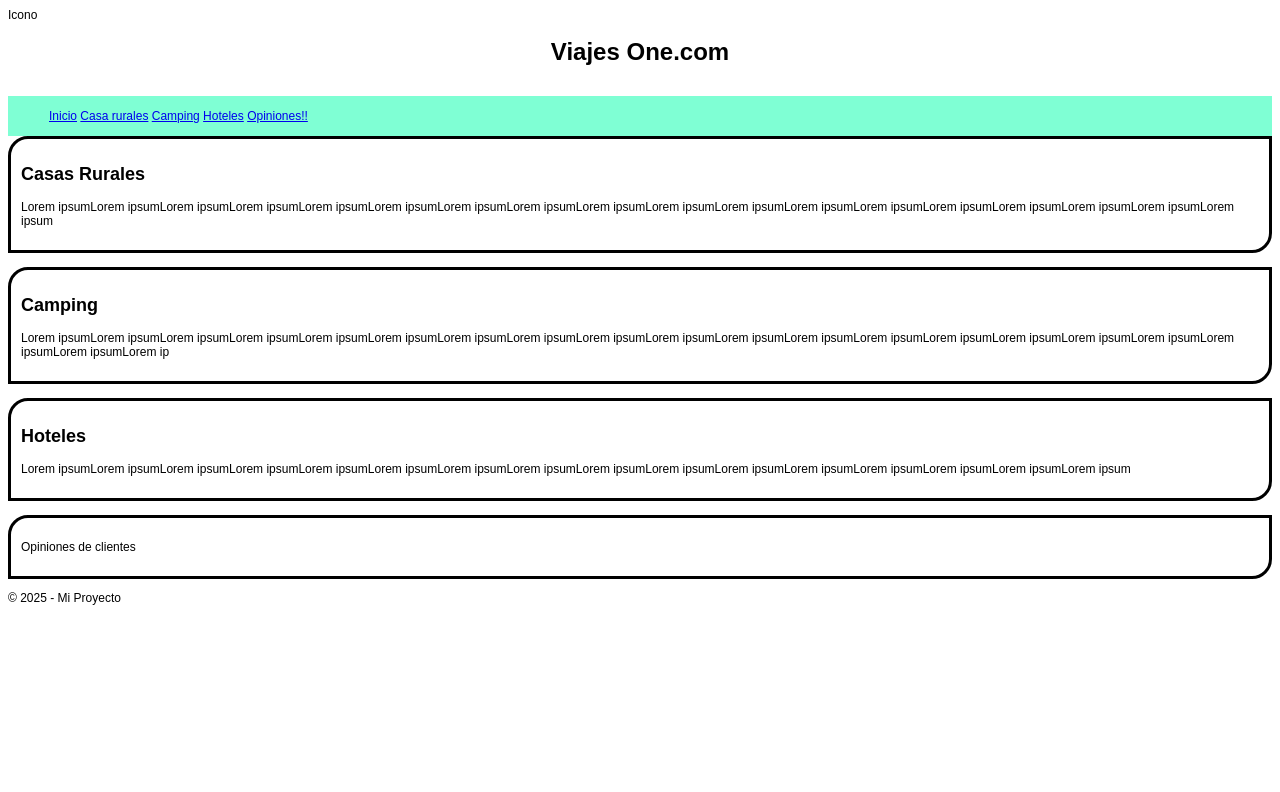
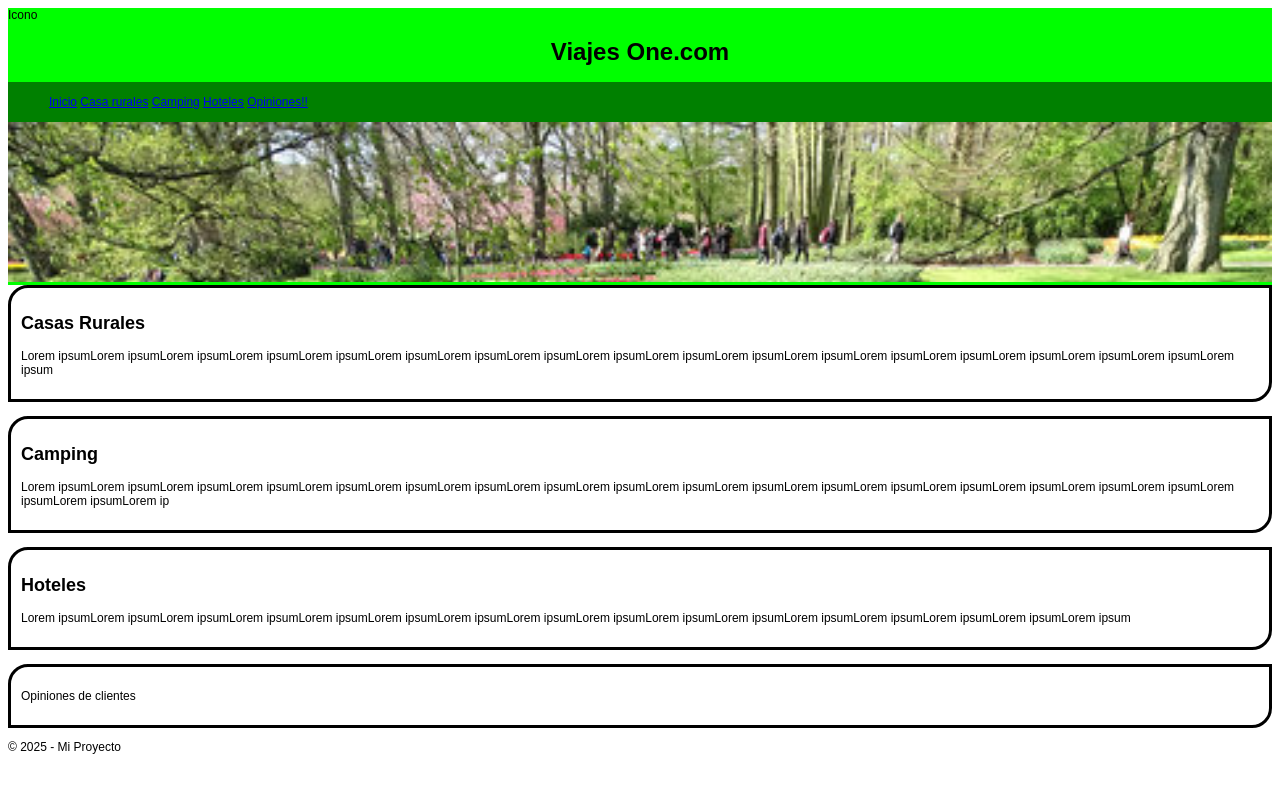
Before and after one commit to miquelcentellas/Ejercicio-posicionamiento-flex-pagina-web, a plain HTML site: page index.html in a window 1280 px wide. Drawn offline with Linux system fonts and the light colour scheme; a script that the page names is missing.

Commit message:
updated files

```diff
--- a/index.html
+++ b/index.html
@@ -23,7 +23,7 @@
     <div>
 	    <img>Icono</img>
 	    <h1>Viajes One.com</h1>
-      <img class="foto-nav" src="" >
+
 	  </div>
 
     <nav>
@@ -34,7 +34,10 @@
         <li><a href="#">Hoteles</a></li>
         <li><a href="#">Opiniones!!</a></li>
       </ul>
+
     </nav>
+    <img class="foto-nav" src="./img/foto-header.jpeg" >
+
   </header>
 
   <main>
--- a/styles.css
+++ b/styles.css
@@ -6,6 +6,8 @@
 
     header {
         padding: 0px;
+        background-color: lime;
+        margin: 0px;
     }
 
     div {
@@ -13,7 +15,7 @@
     }
 
     nav {
-        background-color: aquamarine;
+        background-color: green;
         padding: 1px;
     }
 
@@ -36,3 +38,11 @@
         border-top-left-radius: 20px;
         border-bottom-right-radius: 20px;
     }
+
+    img.foto-nav {
+        width: 100%;
+        height: 160px;
+        object-fit: cover;
+        object-position: top;
+        margin: 0px;
+       }
```
